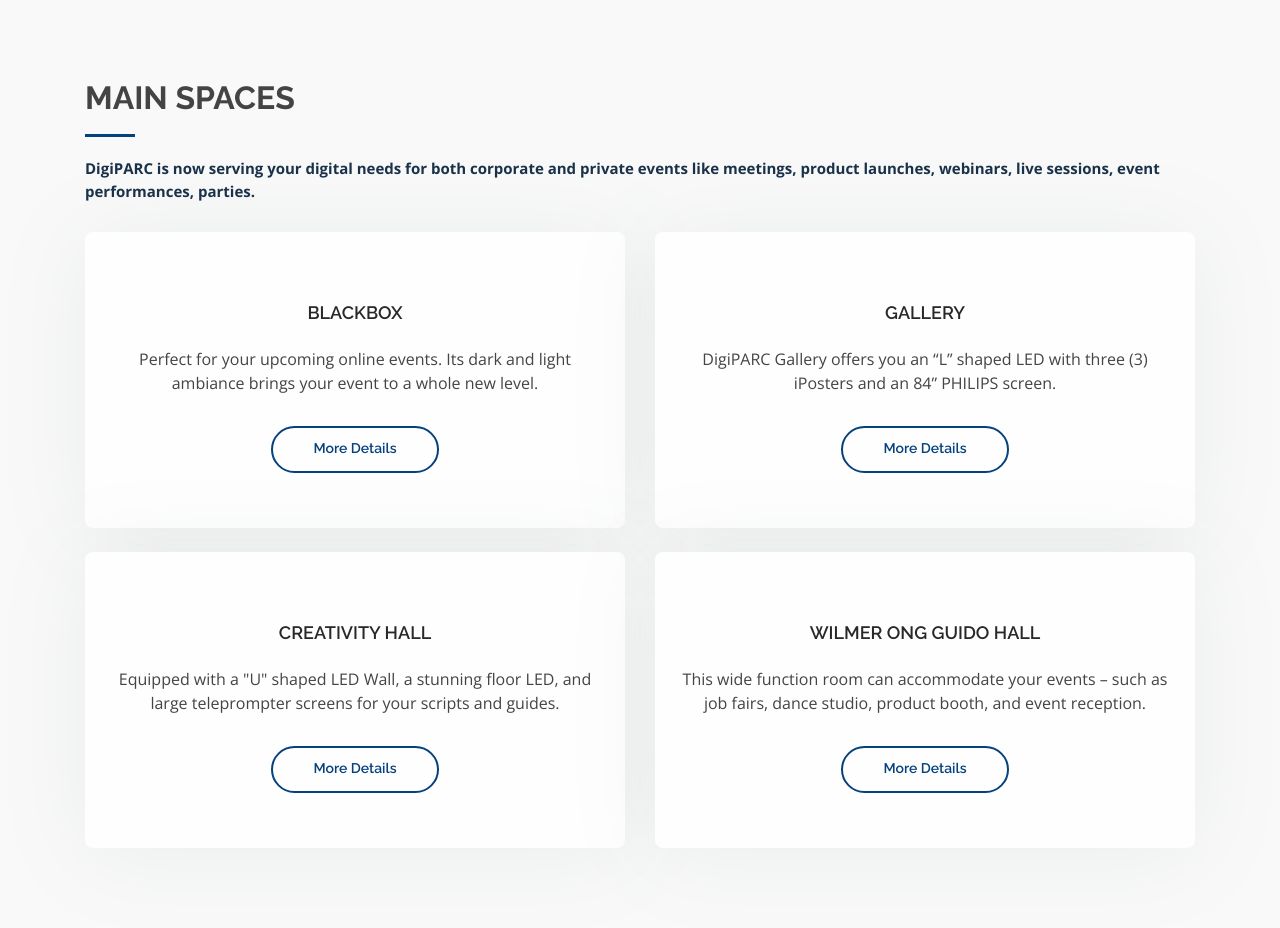
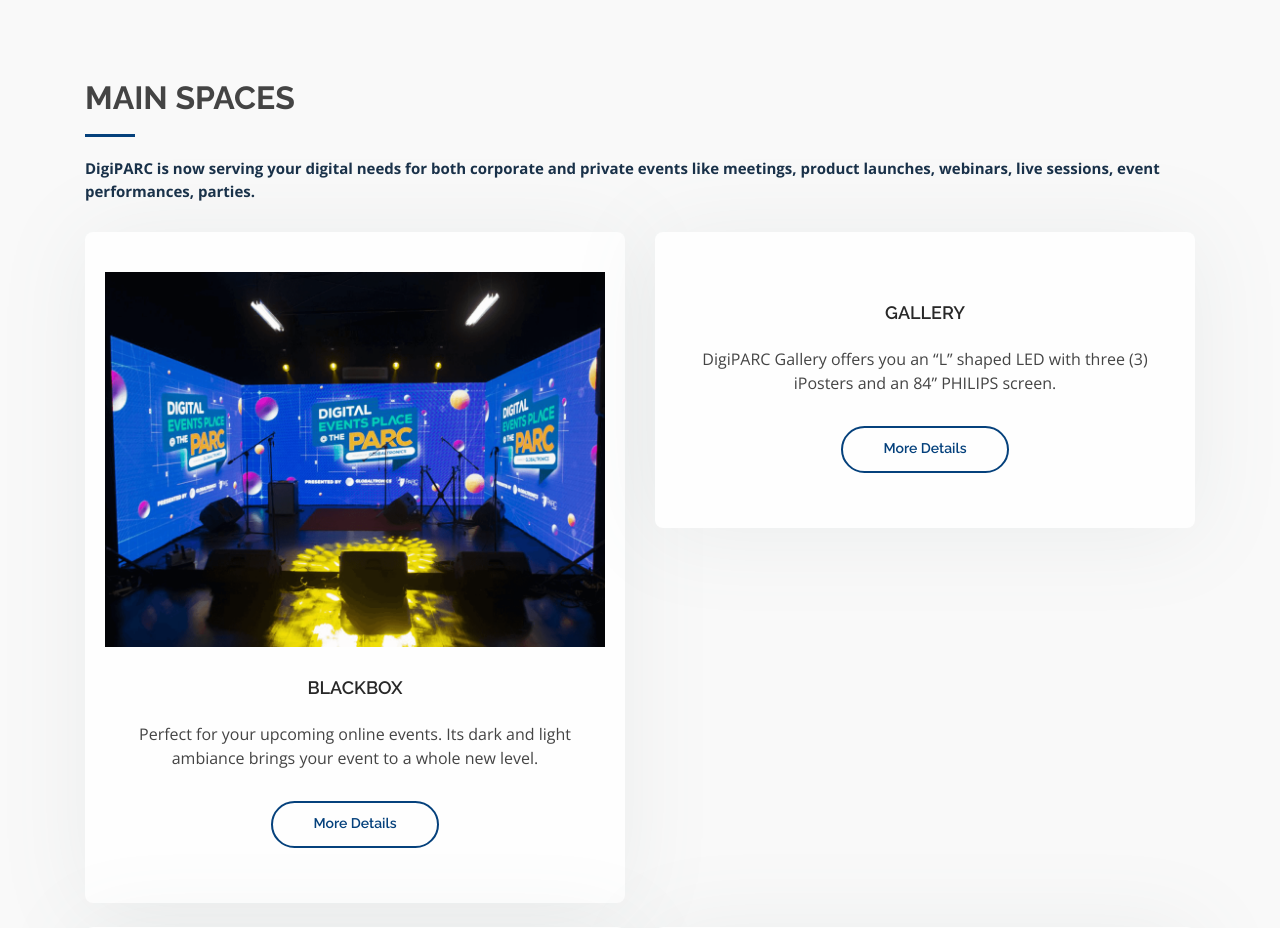
Before and after one commit to BermudezJimmel/DigiPARC, a PHP site: page /index.html in a window 1280 px wide. Shown: the part 1956-2884 px from the top of the page. Run offline with PHP 8.4, Linux system fonts and the light colour scheme.

Commit message:
Main Space Testing 1

```diff
--- a/assets/css/style.css
+++ b/assets/css/style.css
@@ -993,6 +993,10 @@
   background-color: #f9f9f9;
 }
 
+.pricing img{
+  max-width: 500px;
+}
+
 .pricing .bold {
   font-weight: bold;
   color: #1A324A;
@@ -1111,6 +1115,12 @@
   border-radius: 50px;
 }
 
+@media (max-width: 992px) {
+  .pricing img{
+    max-width: 290px;
+  }
+}
+
 /*--------------------------------------------------------------
 # Faq
 --------------------------------------------------------------*/
--- a/index.html
+++ b/index.html
@@ -217,6 +217,7 @@
 
           <div class="col-lg-6 col-md-6">
             <div class="box">
+              <img src="/assets/img/Blackbox/BB 1024x768.png" alt="">
               <h3>BLACKBOX</h3>
               <p>Perfect for your upcoming online events.  Its dark and light ambiance brings your event to a whole new level.</p>
               <!-- <h4><sup>$</sup>0<span> / month</span></h4> -->
```
Also changed, not shown: assets/img/Blackbox/BB 1024x768.png (added).
